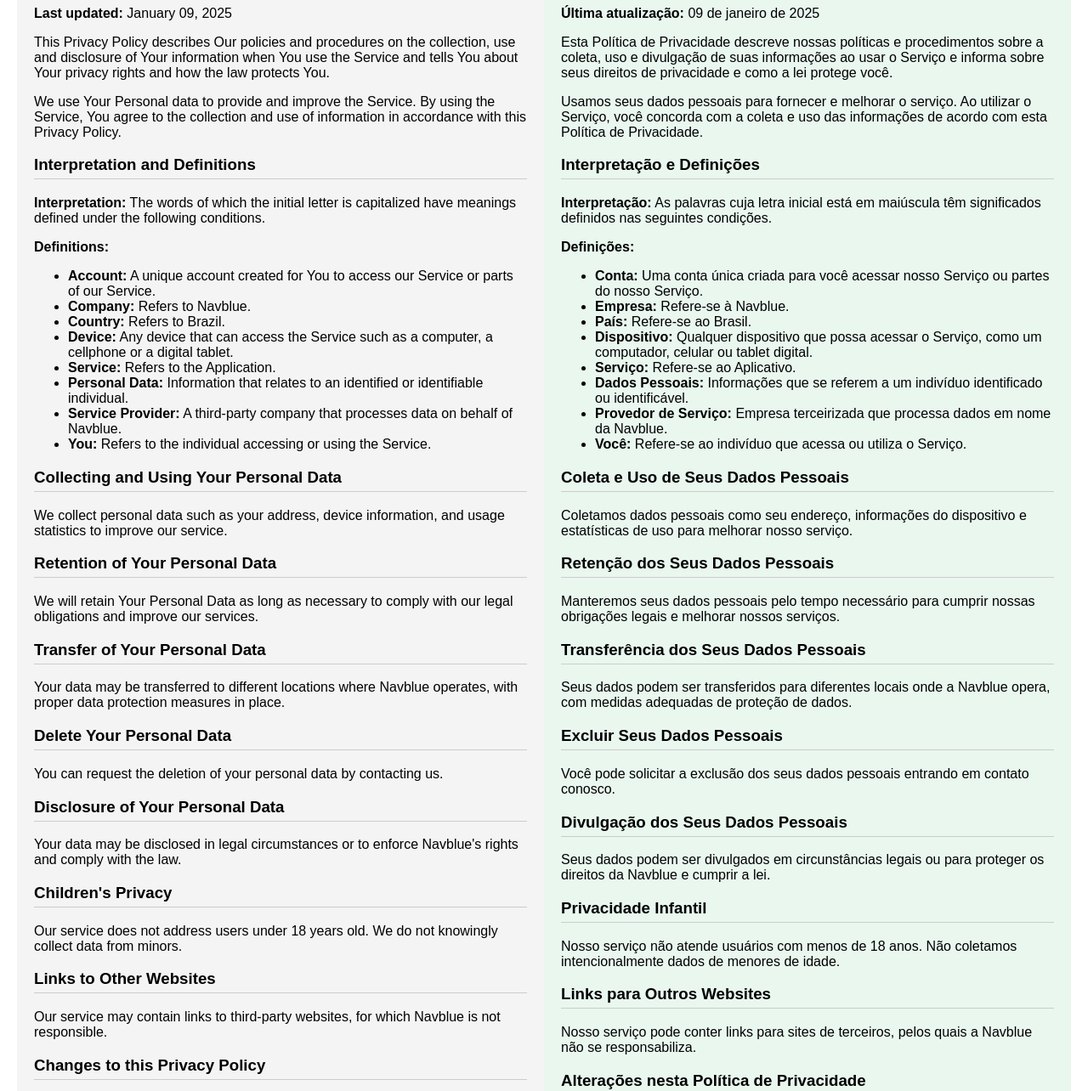
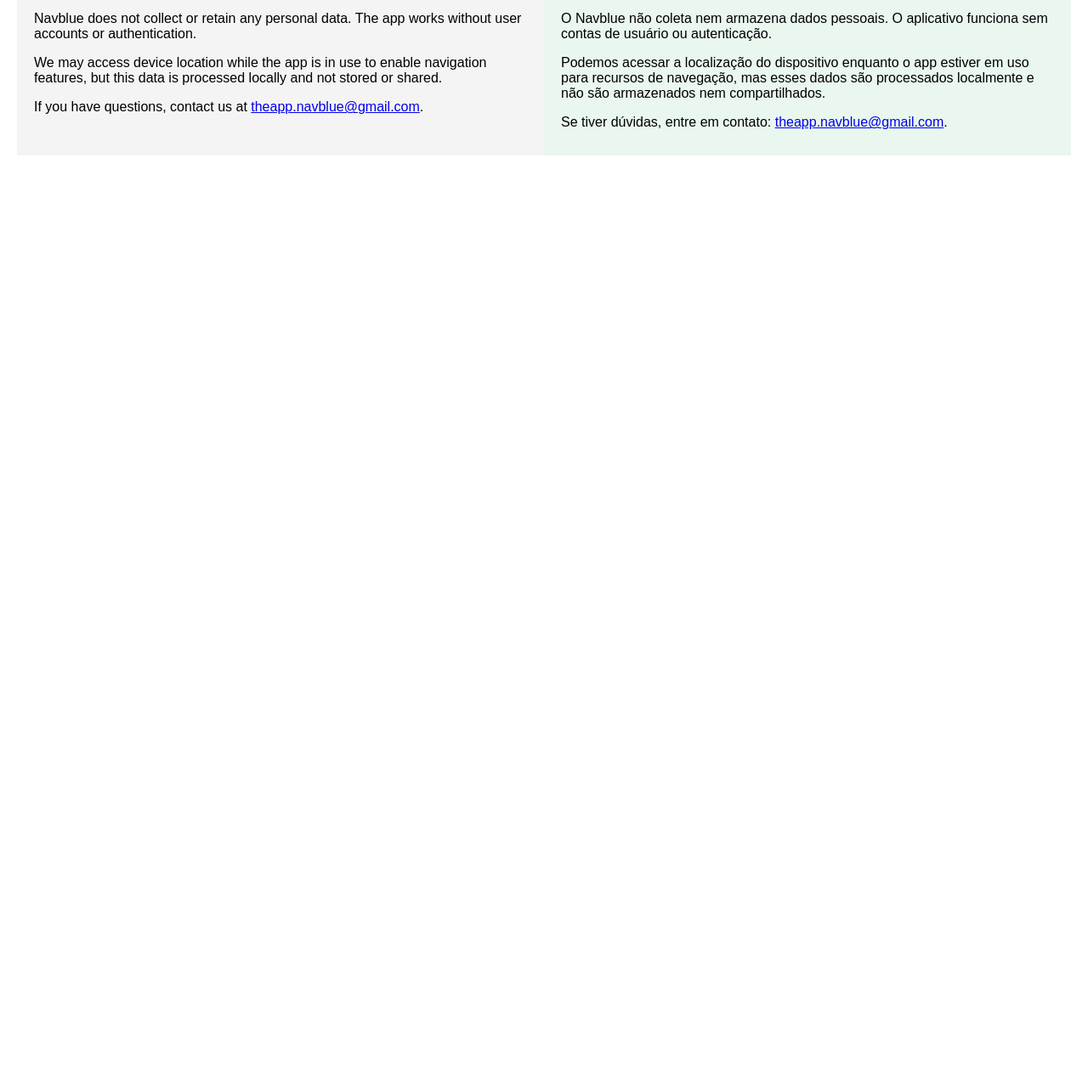
Before and after one commit to aleonnet/navblue-privacy-policy, a plain HTML site: page index.html in a window 1280 px wide. Shown: the part 173-1457 px from the top of the page at 85% size. After the commit the page ends 800 px from the top, so only its background shows below. Drawn offline with Linux system fonts and the light colour scheme.

Commit message:
Update index.html

```diff
--- a/index.html
+++ b/index.html
@@ -5,110 +5,30 @@
     <meta name="viewport" content="width=device-width, initial-scale=1.0">
     <title>Privacy Policy - Navblue</title>
     <style>
-        body {
-            font-family: Arial, sans-serif;
-            margin: 20px;
-        }
-        .container {
-            display: flex;
-            flex-wrap: wrap;
-        }
-        .column {
-            flex: 1;
-            padding: 20px;
-            box-sizing: border-box;
-        }
-        h1, h2, h3 {
-            border-bottom: 1px solid #ccc;
-            padding-bottom: 5px;
-        }
-        .column-english {
-            background-color: #f4f4f4;
-        }
-        .column-portuguese {
-            background-color: #e9f7ef;
-        }
+        body { font-family: Arial, sans-serif; margin: 20px; }
+        .container { display: flex; flex-wrap: wrap; }
+        .column { flex: 1; padding: 20px; box-sizing: border-box; }
+        h1, h2, p { margin-bottom: 10px; }
+        .column-english { background-color: #f4f4f4; }
+        .column-portuguese { background-color: #e9f7ef; }
     </style>
 </head>
 <body>
     <h1>Privacy Policy for Navblue</h1>
     <div class="container">
         <div class="column column-english">
-            <h2>Privacy Policy (English)</h2>
-            <p><strong>Last updated:</strong> January 09, 2025</p>
-            <p>This Privacy Policy describes Our policies and procedures on the collection, use and disclosure of Your information when You use the Service and tells You about Your privacy rights and how the law protects You.</p>
-            <p>We use Your Personal data to provide and improve the Service. By using the Service, You agree to the collection and use of information in accordance with this Privacy Policy.</p>
-            <h3>Interpretation and Definitions</h3>
-            <p><strong>Interpretation:</strong> The words of which the initial letter is capitalized have meanings defined under the following conditions.</p>
-            <p><strong>Definitions:</strong></p>
-            <ul>
-                <li><strong>Account:</strong> A unique account created for You to access our Service or parts of our Service.</li>
-                <li><strong>Company:</strong> Refers to Navblue.</li>
-                <li><strong>Country:</strong> Refers to Brazil.</li>
-                <li><strong>Device:</strong> Any device that can access the Service such as a computer, a cellphone or a digital tablet.</li>
-                <li><strong>Service:</strong> Refers to the Application.</li>
-                <li><strong>Personal Data:</strong> Information that relates to an identified or identifiable individual.</li>
-                <li><strong>Service Provider:</strong> A third-party company that processes data on behalf of Navblue.</li>
-                <li><strong>You:</strong> Refers to the individual accessing or using the Service.</li>
-            </ul>
-            <h3>Collecting and Using Your Personal Data</h3>
-            <p>We collect personal data such as your address, device information, and usage statistics to improve our service.</p>
-            <h3>Retention of Your Personal Data</h3>
-            <p>We will retain Your Personal Data as long as necessary to comply with our legal obligations and improve our services.</p>
-            <h3>Transfer of Your Personal Data</h3>
-            <p>Your data may be transferred to different locations where Navblue operates, with proper data protection measures in place.</p>
-            <h3>Delete Your Personal Data</h3>
-            <p>You can request the deletion of your personal data by contacting us.</p>
-            <h3>Disclosure of Your Personal Data</h3>
-            <p>Your data may be disclosed in legal circumstances or to enforce Navblue's rights and comply with the law.</p>
-            <h3>Children's Privacy</h3>
-            <p>Our service does not address users under 18 years old. We do not knowingly collect data from minors.</p>
-            <h3>Links to Other Websites</h3>
-            <p>Our service may contain links to third-party websites, for which Navblue is not responsible.</p>
-            <h3>Changes to this Privacy Policy</h3>
-            <p>We may update our Privacy Policy periodically. You are advised to review it frequently for changes.</p>
-            <h3>Contact Us</h3>
-            <p>If you have any questions about this Privacy Policy, You can contact us:</p>
-            <p>Email: theapp.navblue@gmail.com</p>
+            <h2>Privacy Policy</h2>
+            <p><strong>Last updated:</strong> May 24, 2025</p>
+            <p>Navblue does not collect or retain any personal data. The app works without user accounts or authentication.</p>
+            <p>We may access device location while the app is in use to enable navigation features, but this data is processed locally and not stored or shared.</p>
+            <p>If you have questions, contact us at <a href="mailto:theapp.navblue@gmail.com">theapp.navblue@gmail.com</a>.</p>
         </div>
-
         <div class="column column-portuguese">
-            <h2>Política de Privacidade (Português)</h2>
-            <p><strong>Última atualização:</strong> 09 de janeiro de 2025</p>
-            <p>Esta Política de Privacidade descreve nossas políticas e procedimentos sobre a coleta, uso e divulgação de suas informações ao usar o Serviço e informa sobre seus direitos de privacidade e como a lei protege você.</p>
-            <p>Usamos seus dados pessoais para fornecer e melhorar o serviço. Ao utilizar o Serviço, você concorda com a coleta e uso das informações de acordo com esta Política de Privacidade.</p>
-            <h3>Interpretação e Definições</h3>
-            <p><strong>Interpretação:</strong> As palavras cuja letra inicial está em maiúscula têm significados definidos nas seguintes condições.</p>
-            <p><strong>Definições:</strong></p>
-            <ul>
-                <li><strong>Conta:</strong> Uma conta única criada para você acessar nosso Serviço ou partes do nosso Serviço.</li>
-                <li><strong>Empresa:</strong> Refere-se à Navblue.</li>
-                <li><strong>País:</strong> Refere-se ao Brasil.</li>
-                <li><strong>Dispositivo:</strong> Qualquer dispositivo que possa acessar o Serviço, como um computador, celular ou tablet digital.</li>
-                <li><strong>Serviço:</strong> Refere-se ao Aplicativo.</li>
-                <li><strong>Dados Pessoais:</strong> Informações que se referem a um indivíduo identificado ou identificável.</li>
-                <li><strong>Provedor de Serviço:</strong> Empresa terceirizada que processa dados em nome da Navblue.</li>
-                <li><strong>Você:</strong> Refere-se ao indivíduo que acessa ou utiliza o Serviço.</li>
-            </ul>
-            <h3>Coleta e Uso de Seus Dados Pessoais</h3>
-            <p>Coletamos dados pessoais como seu endereço, informações do dispositivo e estatísticas de uso para melhorar nosso serviço.</p>
-            <h3>Retenção dos Seus Dados Pessoais</h3>
-            <p>Manteremos seus dados pessoais pelo tempo necessário para cumprir nossas obrigações legais e melhorar nossos serviços.</p>
-            <h3>Transferência dos Seus Dados Pessoais</h3>
-            <p>Seus dados podem ser transferidos para diferentes locais onde a Navblue opera, com medidas adequadas de proteção de dados.</p>
-            <h3>Excluir Seus Dados Pessoais</h3>
-            <p>Você pode solicitar a exclusão dos seus dados pessoais entrando em contato conosco.</p>
-            <h3>Divulgação dos Seus Dados Pessoais</h3>
-            <p>Seus dados podem ser divulgados em circunstâncias legais ou para proteger os direitos da Navblue e cumprir a lei.</p>
-            <h3>Privacidade Infantil</h3>
-            <p>Nosso serviço não atende usuários com menos de 18 anos. Não coletamos intencionalmente dados de menores de idade.</p>
-            <h3>Links para Outros Websites</h3>
-            <p>Nosso serviço pode conter links para sites de terceiros, pelos quais a Navblue não se responsabiliza.</p>
-            <h3>Alterações nesta Política de Privacidade</h3>
-            <p>Podemos atualizar nossa Política de Privacidade periodicamente. Recomendamos revisar frequentemente para verificar as mudanças.</p>
-            <h3>Fale Conosco</h3>
-            <p>Se você tiver alguma dúvida sobre esta Política de Privacidade, entre em contato conosco:</p>
-            <p>Email: theapp.navblue@gmail.com</p>
+            <h2>Política de Privacidade</h2>
+            <p><strong>Última atualização:</strong> 24 de maio de 2025</p>
+            <p>O Navblue não coleta nem armazena dados pessoais. O aplicativo funciona sem contas de usuário ou autenticação.</p>
+            <p>Podemos acessar a localização do dispositivo enquanto o app estiver em uso para recursos de navegação, mas esses dados são processados localmente e não são armazenados nem compartilhados.</p>
+            <p>Se tiver dúvidas, entre em contato: <a href="mailto:theapp.navblue@gmail.com">theapp.navblue@gmail.com</a>.</p>
         </div>
     </div>
 </body>
```
